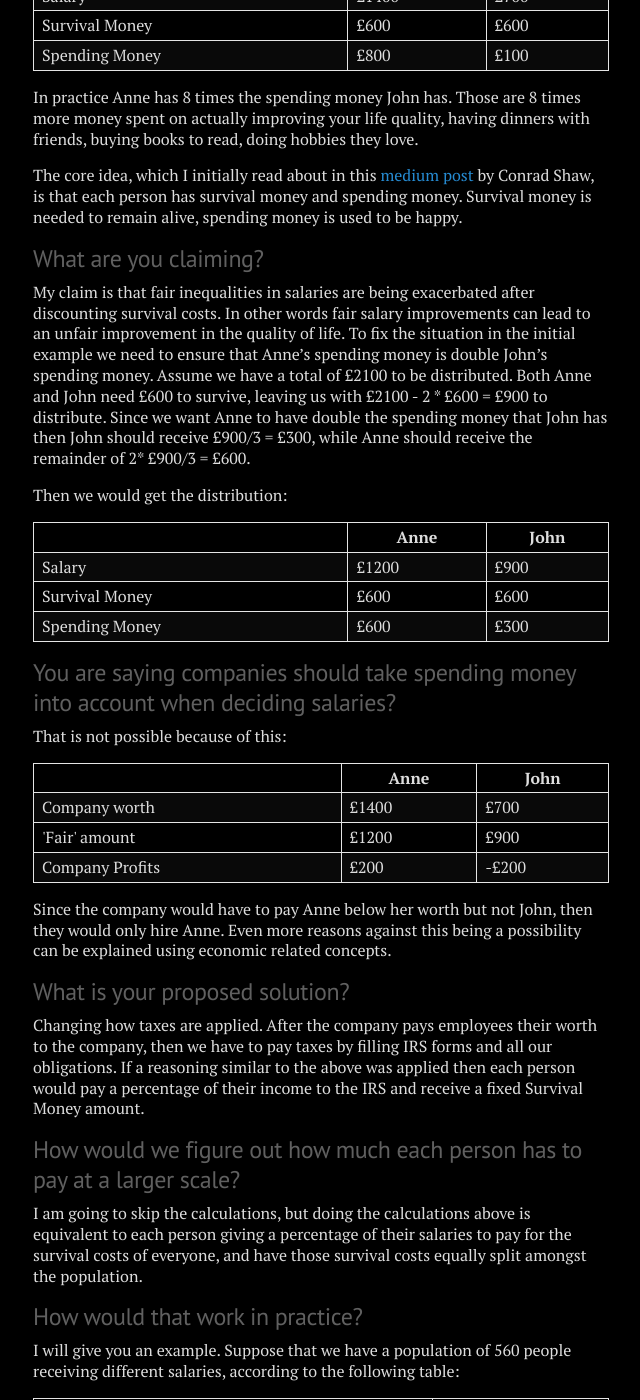
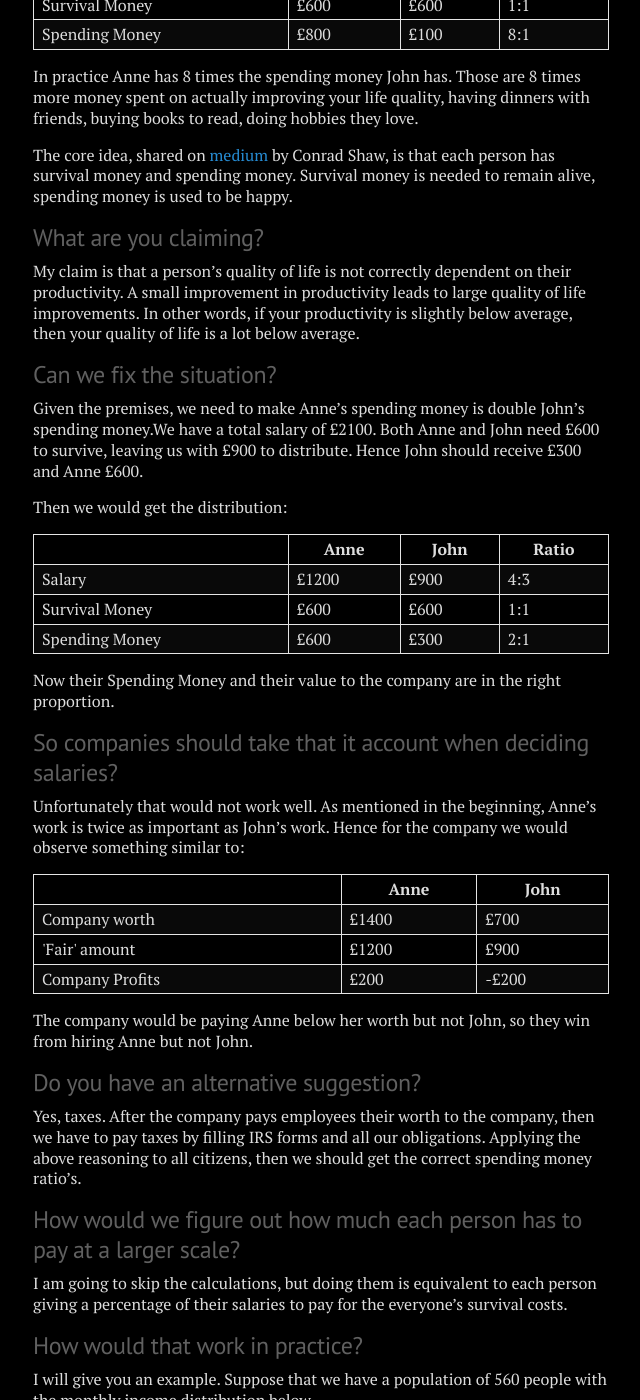
Before and after one commit to migueltorrescosta/migueltorrescosta.github.io, a Jekyll site: the page built from _posts/2018-01-04-From-Surviving-To-Living.md, in a window 1280 px wide and 1400 px high, scrolled down 464 px. Shown: the whole window, without its empty margins (319-959 px from the left). Built offline with Jekyll 4.4.1, drawn with Linux system fonts in a browser that asks for light colours; comment, search, counter and statistics services are not loaded; some of the changed text lies outside the part shown.

Commit message:
Simplify

```diff
--- a/_posts/2018-01-04-From-Surviving-To-Living.md
+++ b/_posts/2018-01-04-From-Surviving-To-Living.md
@@ -7,7 +7,7 @@
 
 Suppose a company has 2 employees Anne and John. The company values Anne's work 2 times more than John's work. As such the company is paying Anne £1400 and John £700. This can be seen as fair, one person having double the money to spend and be happy since they are contributing double of what others are contributing.
 
-However there is one problem: Both of them have survival costs. For this argument's sake lets assume that both Anne and John need £600 to survive. By surviving I mean having shelter (a home), food, electricity and water. Then Anne's spending money is £1400 - £600 = £800, but John's is 700£ - 600£ = £100, like this:
+However there is one problem: Both of them have survival costs, namely rent, food, eletricity and similar expenses. Assume that both Anne and John need £600 to survive. Subtracting survival costs, we get that Anne's spending money is £800, but John's is £100, like this:
 
 <table>
   <thead>
@@ -15,6 +15,7 @@
       <th></th>
       <th>Anne</th>
       <th>John</th>
+      <th>Ratio</th>
     </tr>
   </thead>
   <tbody>
@@ -22,29 +23,36 @@
       <td>Salary</td>
       <td>£1400</td>
       <td>£700</td>
+      <td>2:1</td>
     </tr>
     <tr>
       <td>Survival Money</td>
       <td>£600</td>
       <td>£600</td>
+      <td>1:1</td>
     </tr>
     <tr>
       <td>Spending Money</td>
       <td>£800</td>
       <td>£100</td>
+      <td>8:1</td>
     </tr>
   </tbody>
 </table>
 
 In practice Anne has 8 times the spending money John has. Those are 8 times more money spent on actually improving your life quality, having dinners with friends, buying books to read, doing hobbies they love.
 
-The core idea, which I initially read about in this [medium post](https://medium.com/@conradshaw/money-isnt-money-97722fe87025) by Conrad Shaw, is that each person has survival money and spending money. Survival money is needed to remain alive, spending money is used to be happy.
+The core idea, shared on [medium](https://medium.com/@conradshaw/money-isnt-money-97722fe87025) by Conrad Shaw, is that each person has survival money and spending money. Survival money is needed to remain alive, spending money is used to be happy.
 
 <!--excerpt ends here-->
 
 ## What are you claiming?
 
-My claim is that fair inequalities in salaries are being exacerbated after discounting survival costs. In other words fair salary improvements can lead to an unfair improvement in the quality of life. To fix the situation in the initial example we need to ensure that Anne's spending money is double John's spending money. Assume we have a total of £2100 to be distributed. Both Anne and John need £600 to survive, leaving us with £2100 - 2 * £600 = £900 to distribute. Since we want Anne to have double the spending money that John has then John should receive £900/3 = £300, while Anne should receive the remainder of 2* £900/3 = £600.
+My claim is that a person's quality of life is not correctly dependent on their productivity. A small improvement in productivity leads to large quality of life improvements. In other words, if your productivity is slightly below average, then your quality of life is a lot below average.
+
+## Can we fix the situation?
+
+Given the premises, we need to make Anne's spending money is double John's spending money.We have a total salary of £2100. Both Anne and John need £600 to survive, leaving us with £900 to distribute. Hence John should receive £300 and Anne £600.
 
 Then we would get the distribution:
 
@@ -54,6 +62,7 @@
       <th></th>
       <th>Anne</th>
       <th>John</th>
+      <th>Ratio</th>
     </tr>
   </thead>
   <tbody>
@@ -61,23 +70,28 @@
       <td>Salary</td>
       <td>£1200</td>
       <td>£900</td>
+      <td>4:3</td>
     </tr>
     <tr>
       <td>Survival Money</td>
       <td>£600</td>
       <td>£600</td>
+      <td>1:1</td>
     </tr>
     <tr>
       <td>Spending Money</td>
       <td>£600</td>
       <td>£300</td>
+      <td>2:1</td>
     </tr>
   </tbody>
 </table>
 
-## You are saying companies should take spending money into account when deciding salaries?
+Now their Spending Money and their value to the company are in the right proportion.
 
-That is not possible because of this:
+## So companies should take that it account when deciding salaries?
+
+Unfortunately that would not work well. As mentioned in the beginning, Anne's work is twice as important as John's work. Hence for the company we would observe something similar to:
 
 <table>
   <thead>
@@ -106,109 +120,109 @@
   </tbody>
 </table>
 
-Since the company would have to pay Anne below her worth but not John, then they would only hire Anne. Even more reasons against this being a possibility can be explained using economic related concepts.
+The company would be paying Anne below her worth but not John, so they win from hiring Anne but not John.
 
-## What is your proposed solution?
+## Do you have an alternative suggestion?
 
-Changing how taxes are applied. After the company pays employees their worth to the company, then we have to pay taxes by filling IRS forms and all our obligations. If a reasoning similar to the above was applied then each person would pay a percentage of their income to the IRS and receive a fixed Survival Money amount.
+Yes, taxes. After the company pays employees their worth to the company, then we have to pay taxes by filling IRS forms and all our obligations. Applying the above reasoning to all citizens, then we should get the correct spending money ratio's.
 
 ## How would we figure out how much each person has to pay at a larger scale?
 
-I am going to skip the calculations, but doing the calculations above is equivalent to each person giving a percentage of their salaries to pay for the survival costs of everyone, and have those survival costs equally split amongst the population.
+I am going to skip the calculations, but doing them is equivalent to each person giving a percentage of their salaries to pay for the everyone's survival costs.
 
 ## How would that work in practice?
 
-I will give you an example. Suppose that we have a population of 560 people receiving different salaries, according to the following table:
+I will give you an example. Suppose that we have a population of 560 people with the monthly income distribution below.
 
 <table>
   <thead>
     <tr>
+      <th>Salary</th>
       <th>Number of people</th>
-      <th>Salary</th>
     </tr>
   </thead>
   <tbody>
     <tr>
+      <td>£0</td>
       <td>30</td>
-      <td>£0</td>
     </tr>
     <tr>
+      <td>£500</td>
       <td>100</td>
-      <td>£500</td>
     </tr>
     <tr>
+      <td>£750</td>
       <td>250</td>
-      <td>£750</td>
     </tr>
     <tr>
+      <td>£1500</td>
       <td>100</td>
-      <td>£1500</td>
     </tr>
     <tr>
+      <td>£2500</td>
       <td>50</td>
-      <td>£2500</td>
     </tr>
     <tr>
+      <td>£5000</td>
       <td>22</td>
-      <td>£5000</td>
     </tr>
     <tr>
+      <td>£10000</td>
       <td>10</td>
-      <td>£10000</td>
     </tr>
   </tbody>
 </table>
 
-If we assume a £400 survival money we will need 560 * £400 = £224.000 to pay everyone, from a total of £3.712.500 . Hence the survival money is roughly 6% of the total income seen. Doing the calculations above we get:
+If we assume that £400 is the needed survival money then we will need £224.000 to pay everyone, from a total of £3.712.500 available. Hence the survival money is roughly 6% of the total income seen. Doing the calculations above we get:
 
 <table>
   <thead>
     <tr>
       <th>Initial Salary</th>
+      <th>Spending Money</th>
       <th>Adapted Salary</th>
-      <th>Spending Money</th>
     </tr>
   </thead>
   <tbody>
     <tr>
       <td>£0</td>
+      <td>£0</td>
       <td>£400</td>
-      <td>£0</td>
     </tr>
     <tr>
       <td>£500</td>
+      <td>£470</td>
       <td>£870</td>
-      <td>£470</td>
     </tr>
     <tr>
       <td>£750</td>
+      <td>£705</td>
       <td>£1105</td>
-      <td>£705</td>
     </tr>
     <tr>
       <td>£1500</td>
+      <td>£1409</td>
       <td>£1809</td>
-      <td>£1409</td>
     </tr>
     <tr>
       <td>£2500</td>
+      <td>£2349</td>
       <td>£2749</td>
-      <td>£2349</td>
     </tr>
     <tr>
       <td>£5000</td>
+      <td>£4698</td>
       <td>£5098</td>
-      <td>£4698</td>
     </tr>
     <tr>
       <td>£10000</td>
+      <td>£9397</td>
       <td>£9797</td>
-      <td>£9397</td>
     </tr>
   </tbody>
 </table>
 
-Comparing the Initial Salary and Spending Money columns, we can see they are just a rescaling of each other (by 94%). As such each person's initial salary and spending money can be seen as fair.
+The Spending Money column is just a rescaling (by $94%$) of the Initial Salary column. As such each person's initial salary and spending money can be seen as fair.
 Lastly (for those of you with higher salaries), there's an important column missing: The percentual change in salary:
 
 <table>
```
Also changed, not shown: other parts of _posts/2018-01-04-From-Surviving-To-Living.md (+1 -1 lines), page_About.md (+24 -4 lines), page_Sitemap.md (deleted, +0 -26 lines), 1 other file.
